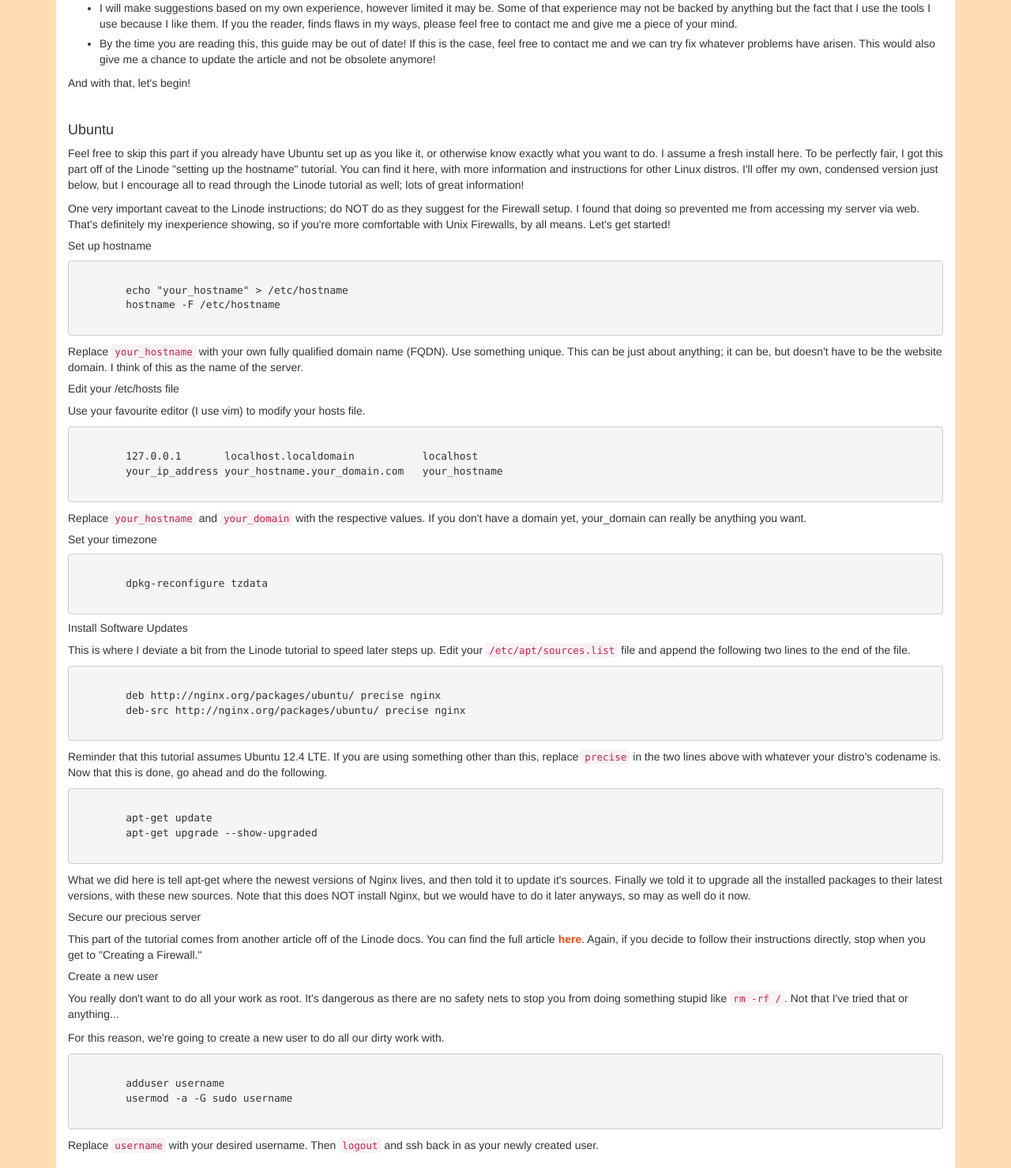
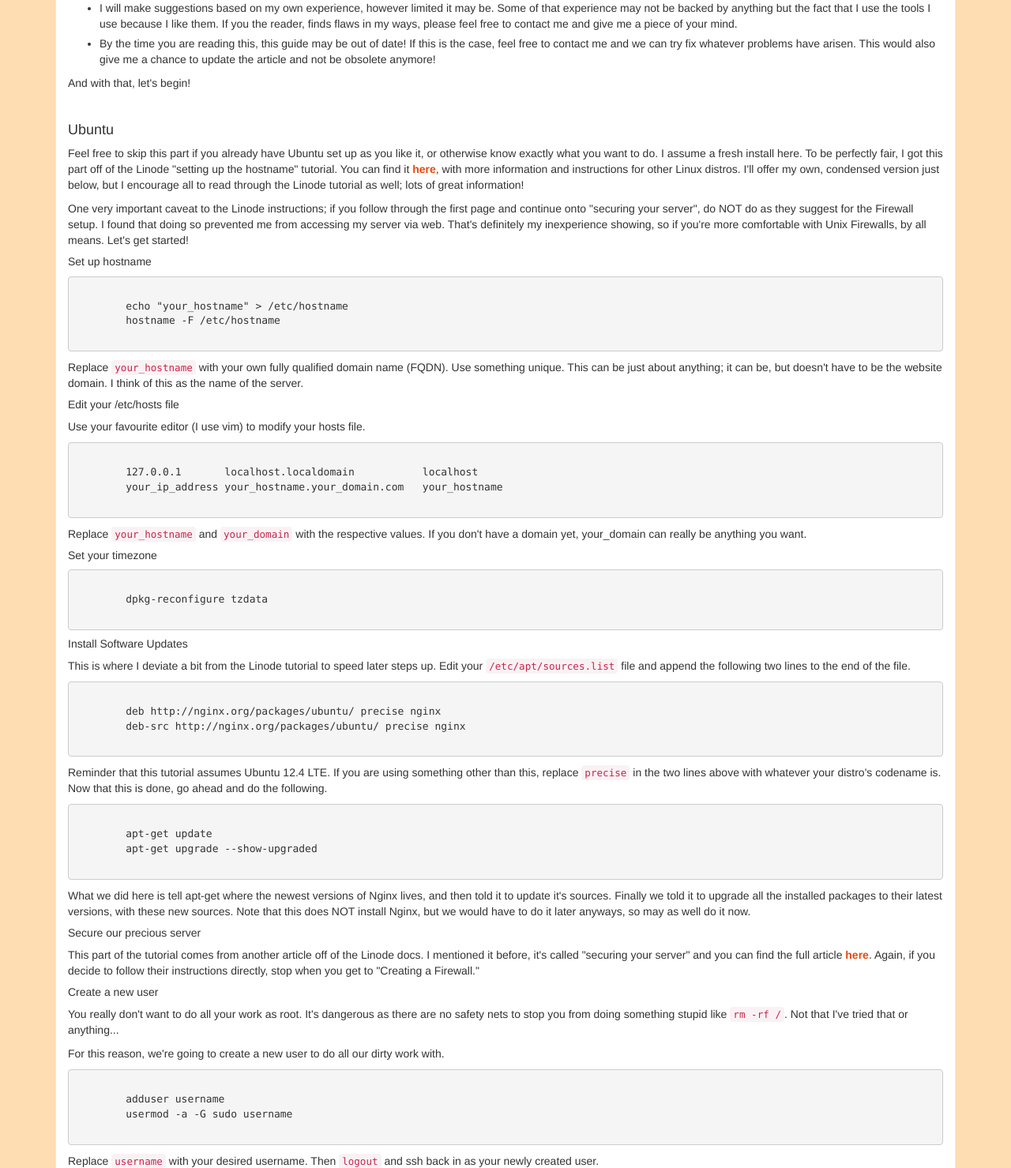
Before and after one commit to Jovani/jworld, a Django app: template apps/blog/templates/blog/articles/nginx_uwsgi_django.html in a window 1280 px wide. Shown: the part 614-2093 px from the top of the page at 79% size. Run offline with Django 3.2, Linux system fonts and the light colour scheme; the template is opened without the code that fills it, so the values that code supplies are empty; some libraries are stand-ins or nearby versions.

Commit message:
Filled in some extra info about the Linode articles.

```diff
--- a/apps/blog/templates/blog/articles/nginx_uwsgi_django.html
+++ b/apps/blog/templates/blog/articles/nginx_uwsgi_django.html
@@ -54,10 +54,10 @@
 
     <h4>Ubuntu</h4>
     <p>
-        Feel free to skip this part if you already have Ubuntu set up as you like it, or otherwise know exactly what you want to do. I assume a fresh install here. To be perfectly fair, I got this part off of the Linode "setting up the hostname" tutorial. You can find it here, with more information and instructions for other Linux distros. I'll offer my own, condensed version just below, but I encourage all to read through the Linode tutorial as well; lots of great information!
+        Feel free to skip this part if you already have Ubuntu set up as you like it, or otherwise know exactly what you want to do. I assume a fresh install here. To be perfectly fair, I got this part off of the Linode "setting up the hostname" tutorial. You can find it <a href="https://library.linode.com/getting-started#sph_setting-the-hostname">here</a>, with more information and instructions for other Linux distros. I'll offer my own, condensed version just below, but I encourage all to read through the Linode tutorial as well; lots of great information!
     </p>
     <p>
-        One very important caveat to the Linode instructions; do NOT do as they suggest for the Firewall setup. I found that doing so prevented me from accessing my server via web. That's definitely my inexperience showing, so if you're more comfortable with Unix Firewalls, by all means. Let's get started!
+        One very important caveat to the Linode instructions; if you follow through the first page and continue onto "securing your server", do NOT do as they suggest for the Firewall setup. I found that doing so prevented me from accessing my server via web. That's definitely my inexperience showing, so if you're more comfortable with Unix Firewalls, by all means. Let's get started!
     </p>
 
     <h5>Set up hostname</h5>
@@ -107,7 +107,7 @@
 
     <h5>Secure our precious server</h5>
     <p>
-        This part of the tutorial comes from another article off of the Linode docs. You can find the full article <a href="https://library.linode.com/securing-your-server">here</a>. Again, if you decide to follow their instructions directly, stop when you get to "Creating a Firewall."
+        This part of the tutorial comes from another article off of the Linode docs. I mentioned it before, it's called "securing your server" and you can find the full article <a href="https://library.linode.com/securing-your-server">here</a>. Again, if you decide to follow their instructions directly, stop when you get to "Creating a Firewall."
     </p>
 
     <h5>Create a new user</h5>
```
